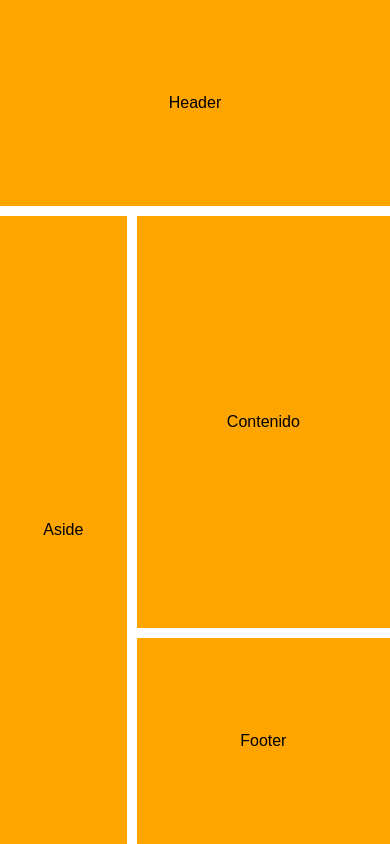
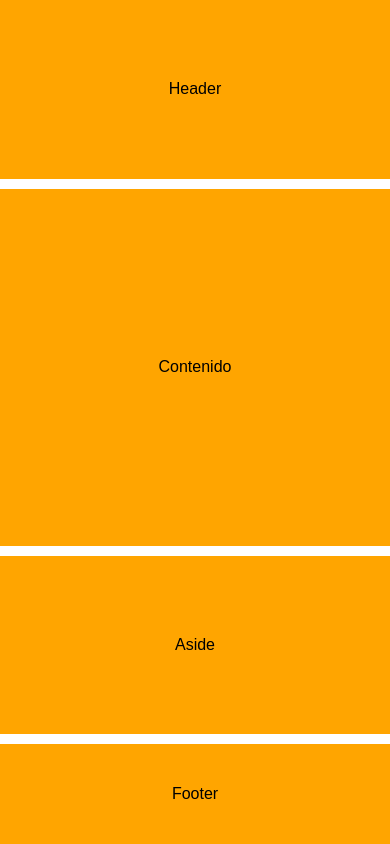
Before and after one commit to Aluonam/GridCSS, a plain HTML site: page Grid lines/Index.html in a window 390 px wide. Drawn offline with Linux system fonts and the light colour scheme.

Commit message:
fix: media query in Grid lines

```diff
--- a/Grid lines/index.css
+++ b/Grid lines/index.css
@@ -4,8 +4,8 @@
 }
 
 main{
-    height: 100vh; /*tamaño habitual de una web*/
-    display: grid; /*activamso grid*/
+    height: 100vh;
+    display: grid; /*activando grid*/
     grid-gap: 10px;
 
     grid-template-columns:
@@ -15,7 +15,7 @@ main{
 
     grid-template-rows: /*filas*/
     [header-start] 1fr
-    [header-end contenido-start] 2fr /*especificamos donde empieza y termina cada caja, ya qwue los nombres que hemos puesto son para las lineas entre las cajas*/
+    [header-end contenido-start] 2fr /*especificamos donde empieza y termina cada caja, ya que los nombres que hemos puesto son para las lineas entre las cajas*/
     [contenido-end footer-start] 1fr
     [footer-end];
 }
@@ -27,22 +27,45 @@ main > *{
     justify-content: center;
     align-items: center;
 }
+
+/* HEADER */
 header{
+    grid-row: header-start / header-end;
     grid-column: siderbar-start / -1; /*menos 1 es que llegue hasta el final o contenido-end*/
-    grid-row: header-start / header-end;
 }
 
+/* CONTENIDO */
 article{
+    grid-row: contenido-start / contenido-end;
     grid-column: contenido-start / contenido-end;
-    grid-row: contenido-start / contenido-end;
 }
 
+/* ASIDE */
 aside{
     grid-row: contenido-start / -1; /*porque empieza en una fila y acaba en el final o footer-end*/
     grid-column: siderbar-start / siderbar-end;
 }
 
+/* FOOTER */
 footer{
+    grid-row: footer-start / footer-end;
     grid-column: contenido-start / contenido-end; /*para asegurarnos de que el footer no cambia*/
-    grid-row: footer-start / footer-end;
 }
+
+@media (max-width: 500px), (max-height: 600px) {
+    header, article, aside, footer {
+        grid-column: 1 / -1; /* Utiliza el espacio completo de la cuadrícula en pantallas más pequeñas */
+    }
+
+    aside {
+        grid-row: auto; /* Restablece la posición de la fila para que se coloque automáticamente debajo del article */
+    }
+
+    footer {
+        grid-row: auto; /* Restablece la posición de la fila para que se coloque automáticamente debajo del aside */
+        min-height: 100px;
+    }
+    body {
+        overflow-y: scroll; /* Agrega un scroll vertical en el cuerpo de la página */
+    }
+  }
```
